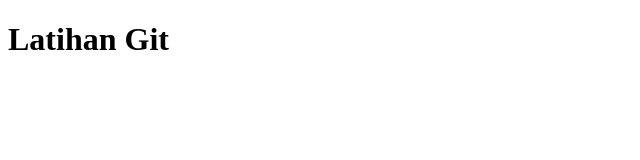
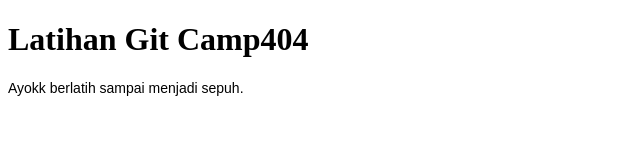
Before and after one commit to Jana-Senpai/Laravel404, a plain HTML site: page index.html in a window 1280 px wide. Shown: the whole page, without its empty margins (0-640 px from the left). Drawn offline with Linux system fonts and the light colour scheme.

Commit message:
Menambahkan css dan merubah h1

```diff
--- a/index.html
+++ b/index.html
@@ -5,10 +5,12 @@
     <meta http-equiv="X-UA-Compatible" content="IE=edge">
     <meta name="viewport" content="width=device-width, initial-scale=1.0">
     <title>Test Git Janay</title>
+    <link rel="stylesheet" href="style.css">
 </head>
 <body>
 
-    <h1>Latihan Git</h1>
+    <h1>Latihan Git Camp404</h1>
+    <p>Ayokk berlatih sampai menjadi sepuh.</p>
 
 </body>
 </html>
--- /dev/null
+++ b/style.css
@@ -0,0 +1,4 @@
+p {
+    font-family: Arial, Helvetica, sans-serif;
+    font-size: 14px;
+}
```
